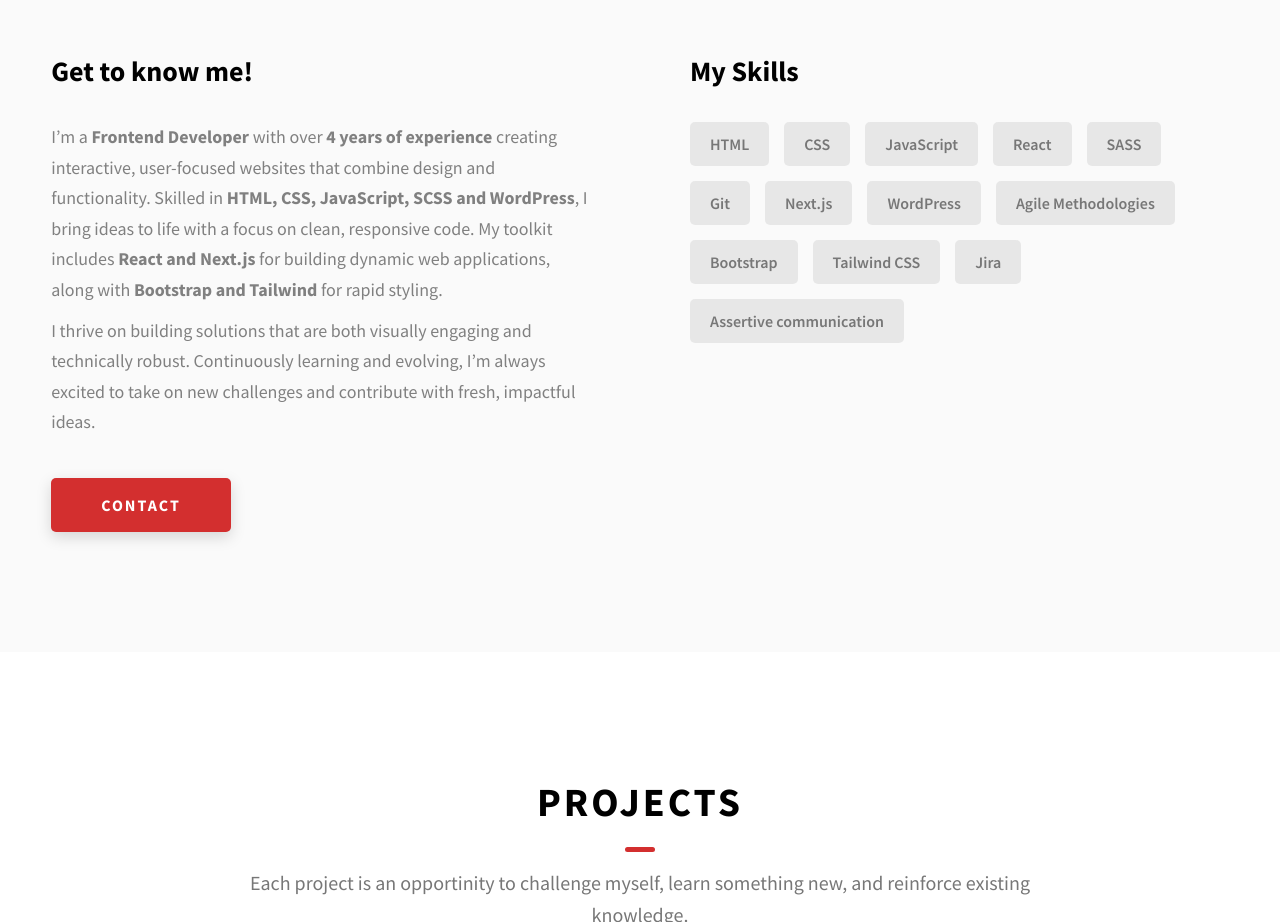
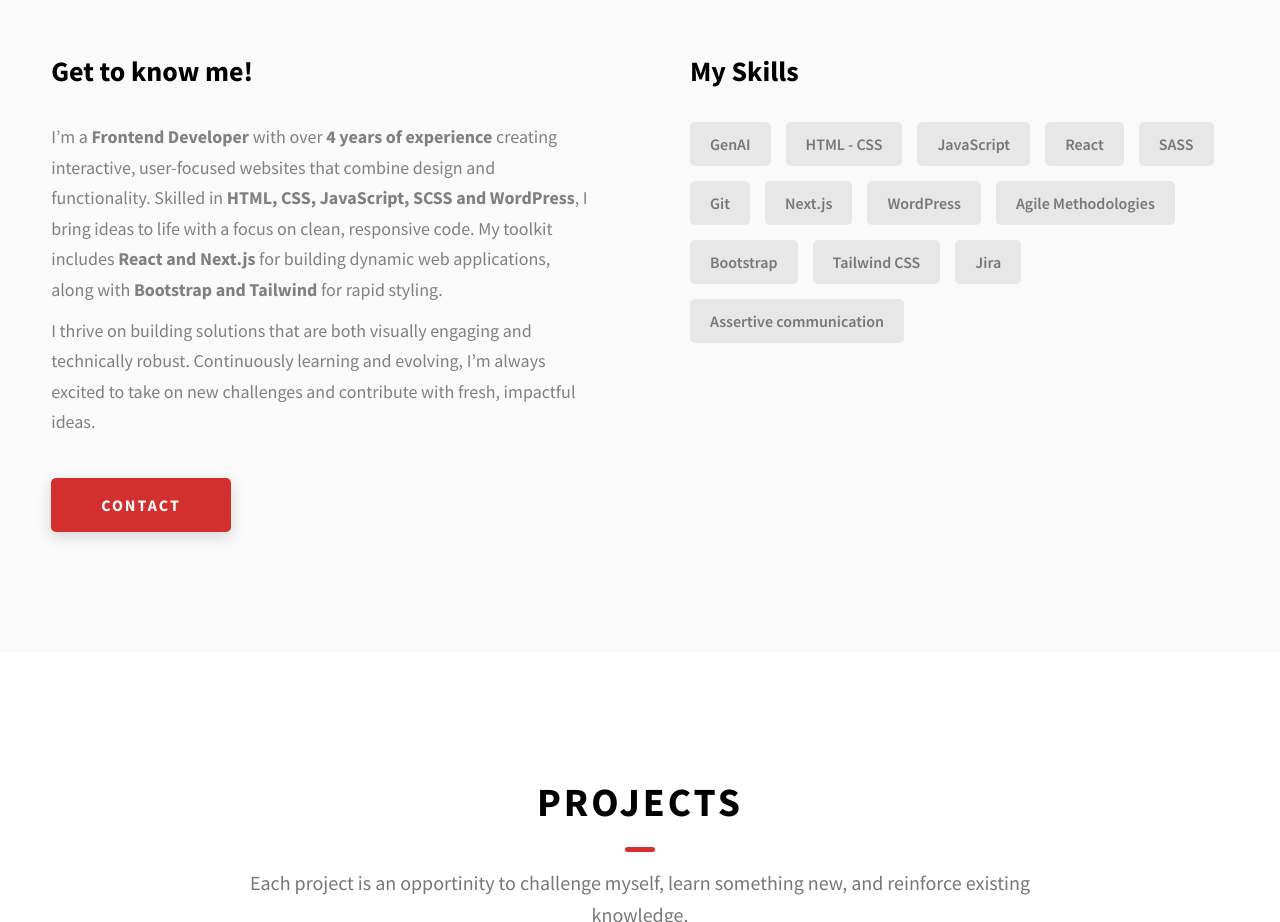
Before and after one commit to frankynztein/portfolio-2024, a website: page index.html in a window 1280 px wide. Shown: the part 1020-1942 px from the top of the page. Drawn offline with Linux system fonts and the light colour scheme.

Commit message:
Added GenAI to skills

```diff
--- a/index.html
+++ b/index.html
@@ -138,8 +138,8 @@
           <div class="about__content-skills">
             <h3 class="about__content-title">My Skills</h3>
             <div class="skills">
-              <div class="skills__skill">HTML</div>
-              <div class="skills__skill">CSS</div>
+              <div class="skills__skill">GenAI</div>
+              <div class="skills__skill">HTML - CSS</div>
               <div class="skills__skill">JavaScript</div>
               <div class="skills__skill">React</div>
               <div class="skills__skill">SASS</div>
```
